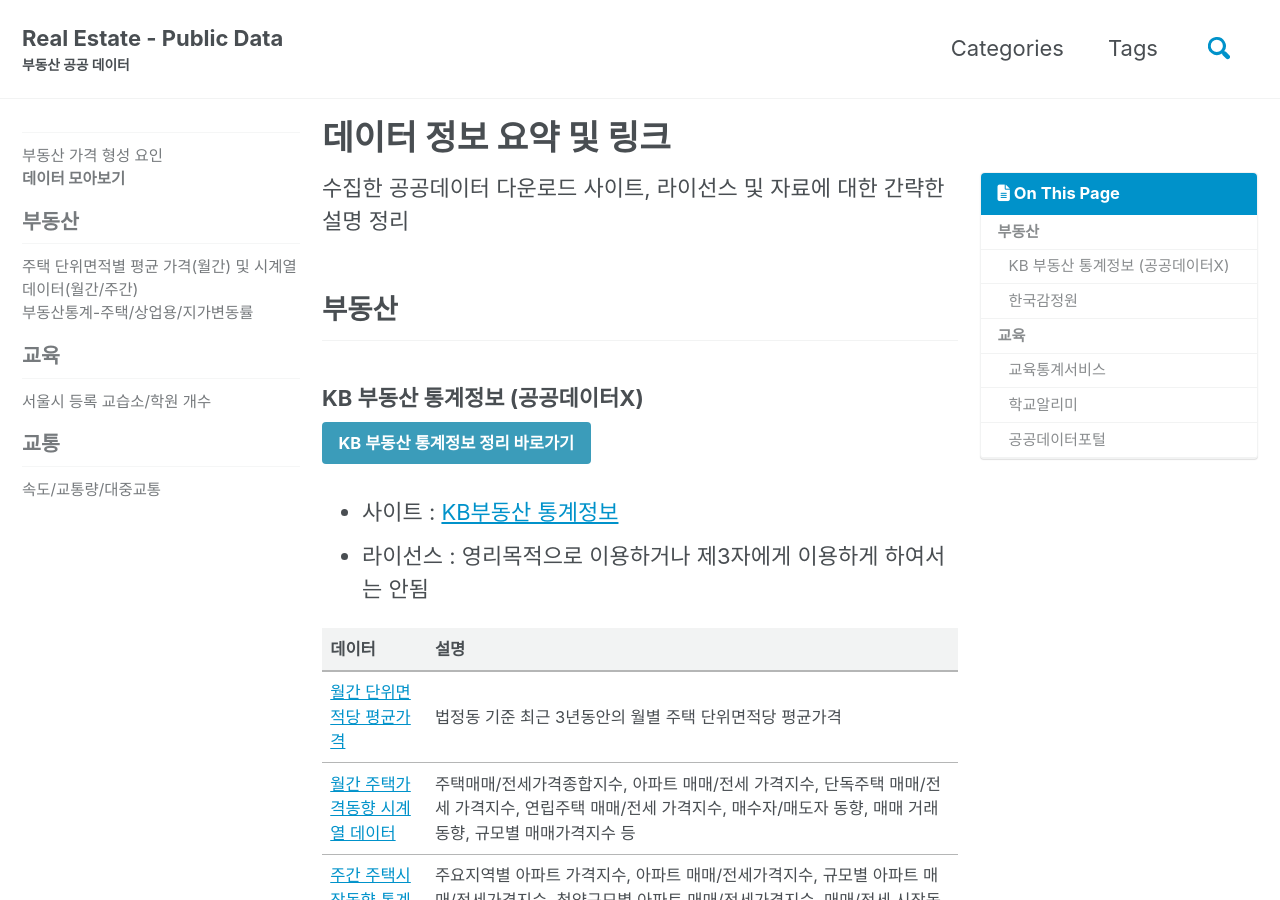
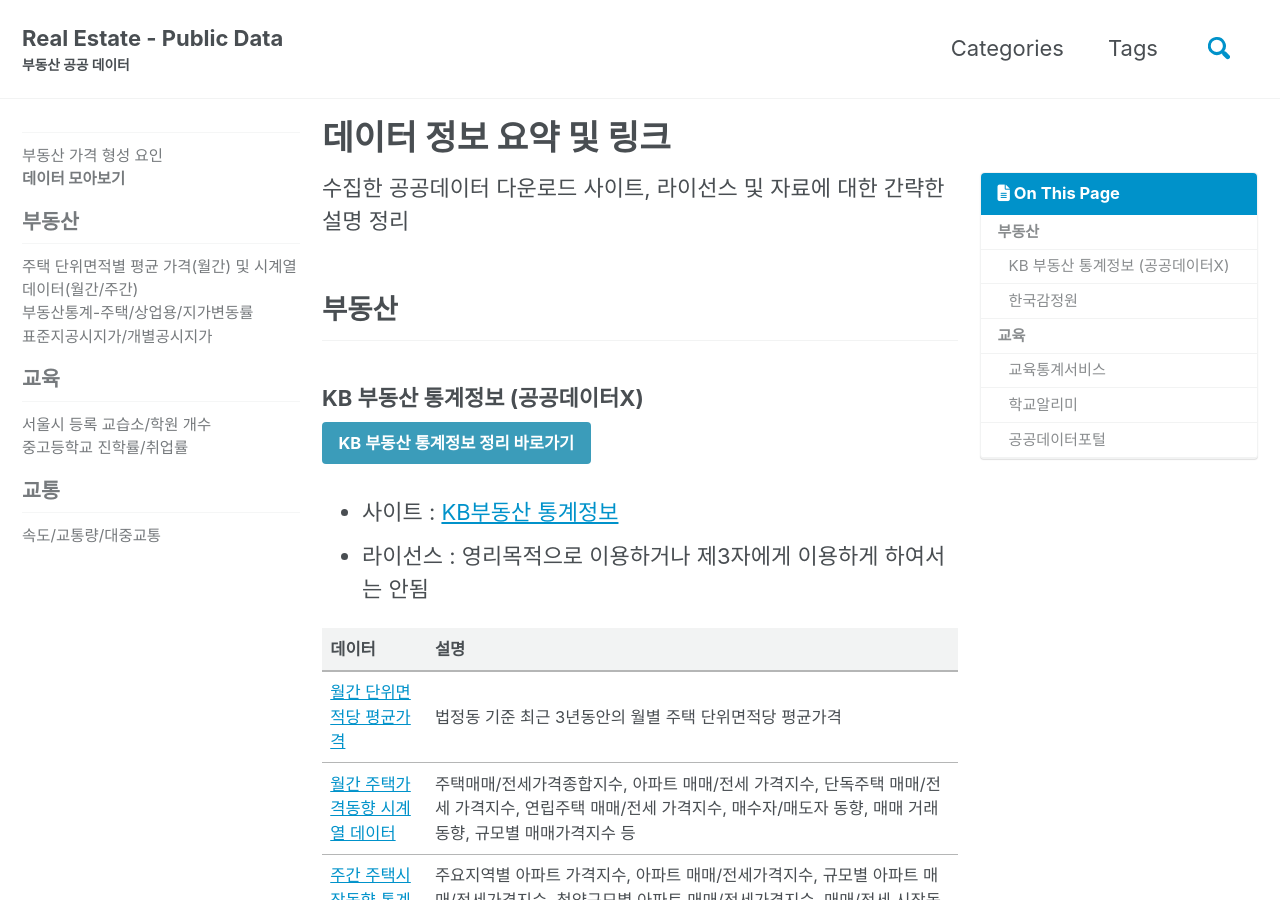
Before and after one commit to nseunghee97/real-estate-public-data, a Jekyll site: the page built from _posts/2019-08-08-요약.md, in a window 1280 px wide and 900 px high. Built offline with Jekyll 4.4.1, drawn with Linux system fonts in a browser that asks for light colours; cached includes are drawn as plain includes; nearby versions of some CDN libraries.

Commit message:
Update sidebar contents

```diff
--- a/_data/navigation.yml
+++ b/_data/navigation.yml
@@ -25,11 +25,17 @@ docs:
       - title: "부동산통계-주택/상업용/지가변동률"
         url : /real-estate/appraisal/
         description : "한국감정원"
+      - title: "표준지공시지가/개별공시지가"
+        url : /real-estate/spatial-portal/
+        description : "국가공간정보포털"
   - title: "교육"
     children:
       - title: "서울시 등록 교습소/학원 개수"
         url: /edu/academy/
         description : "공공데이터포털"
+      - title: "중고등학교 진학률/취업률"
+        url : /edu/schoolinfo/
+        description : "학교알리미"
   - title: "교통"
     children:
       - title: "속도/교통량/대중교통"
```
